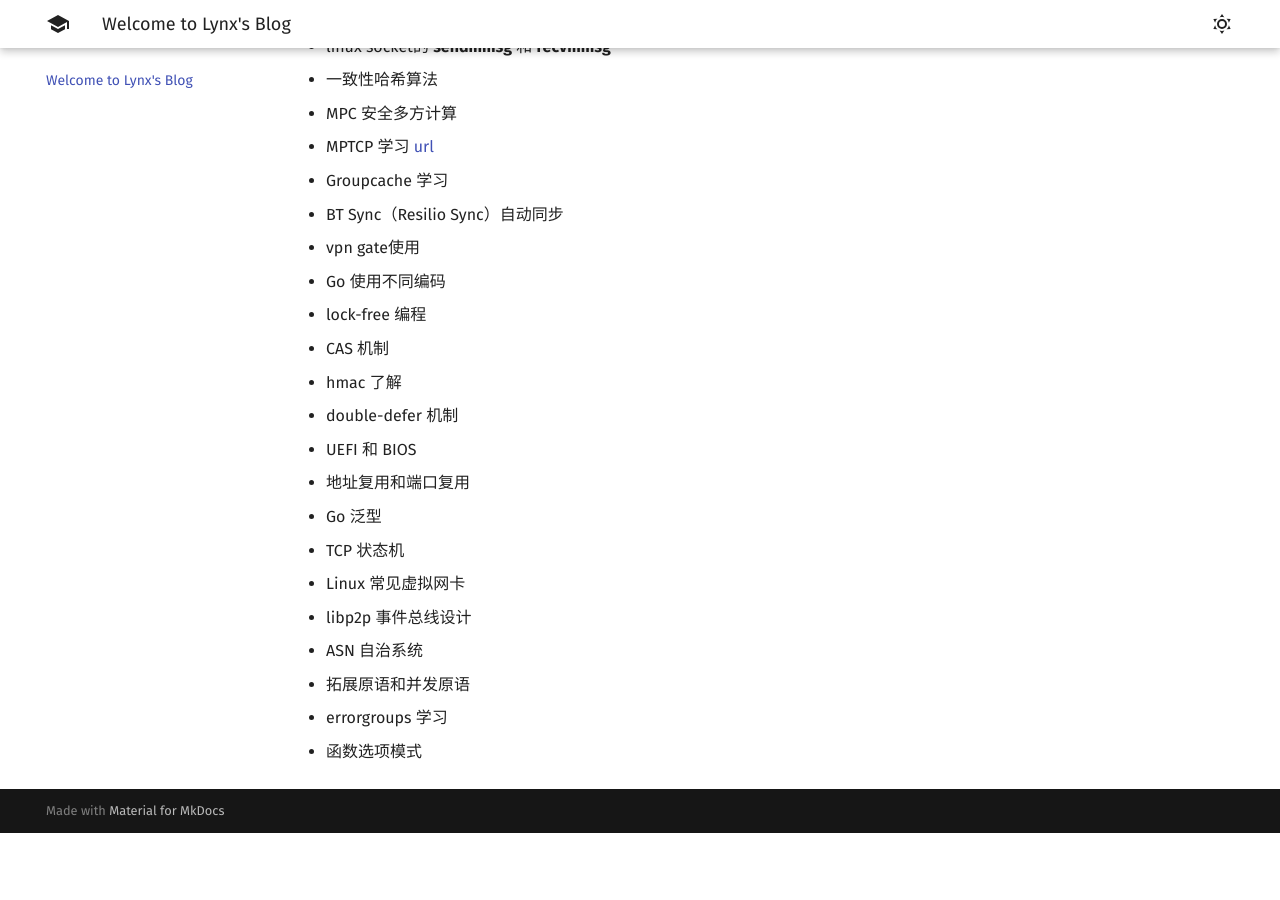
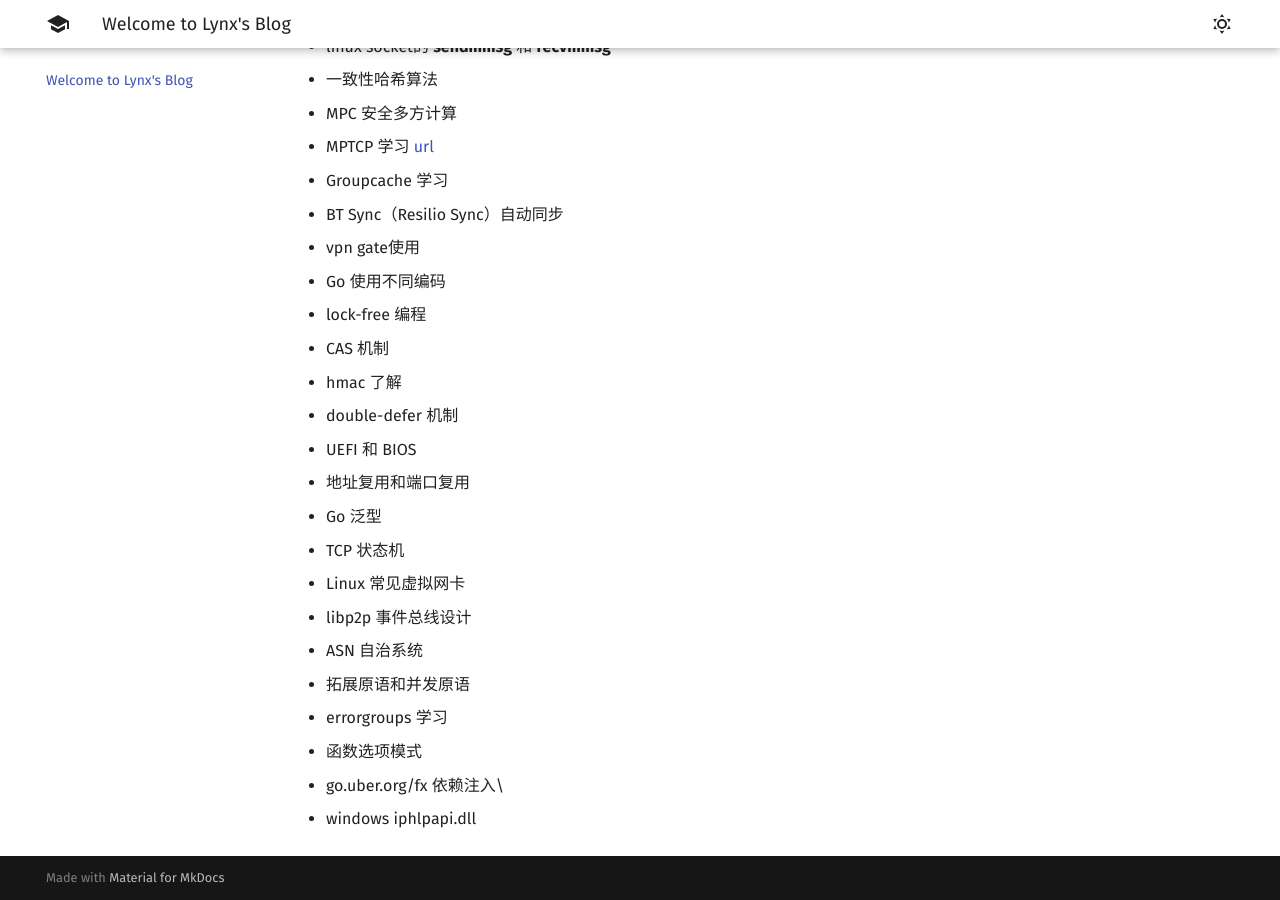
Before and after one commit to 1314liuwei/blog, an MkDocs documentation site: the page built from docs/index.md, in a window 1280 px wide and 900 px high, scrolled down 1278 px. Built offline with MkDocs 1.6.1 and Material for MkDocs 9.7.7, drawn with Linux system fonts in a browser that asks for light colours; before the commit the page ends 2111 px from its top, so only the background shows below that.

Commit message:
2023/07/28 周五

```diff
--- a/docs/index.md
+++ b/docs/index.md
@@ -55,3 +55,5 @@
 - 拓展原语和并发原语
 - errorgroups 学习
 - 函数选项模式
+- go.uber.org/fx 依赖注入\
+- windows iphlpapi.dll
```
